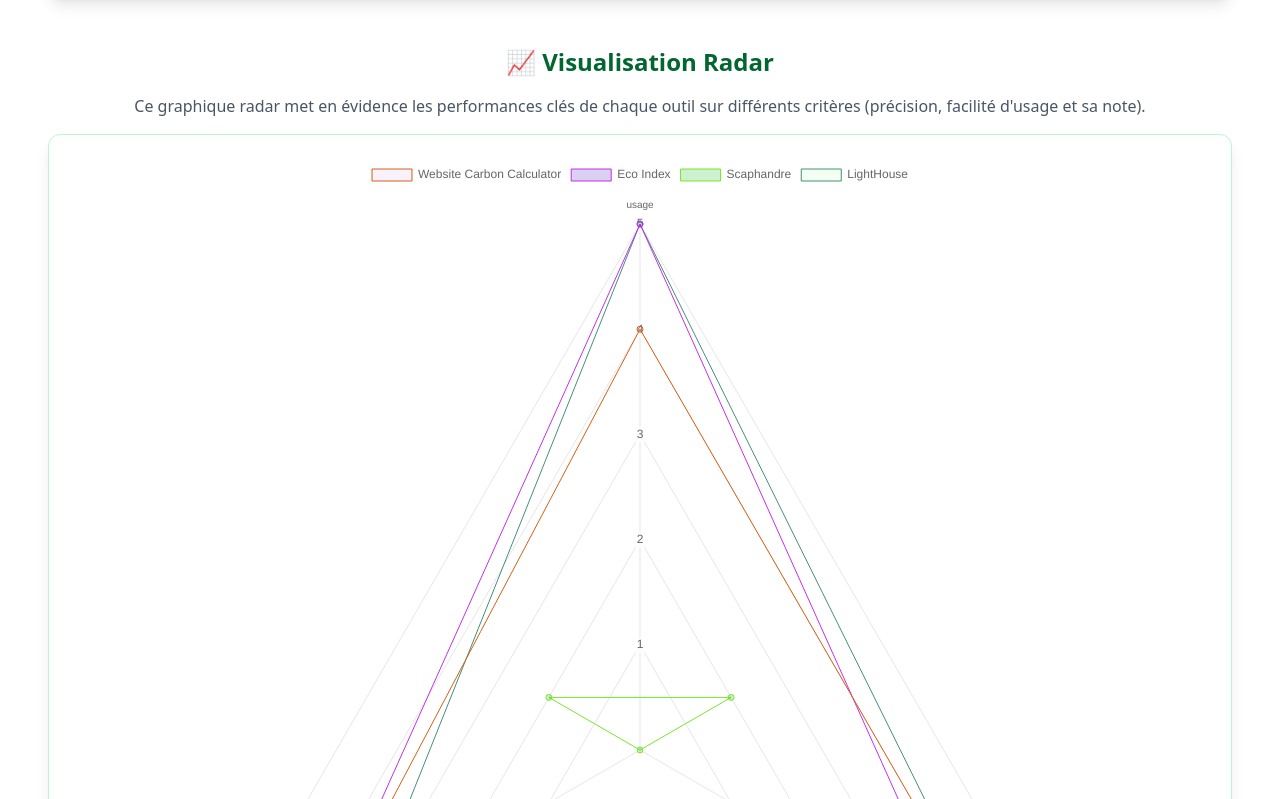
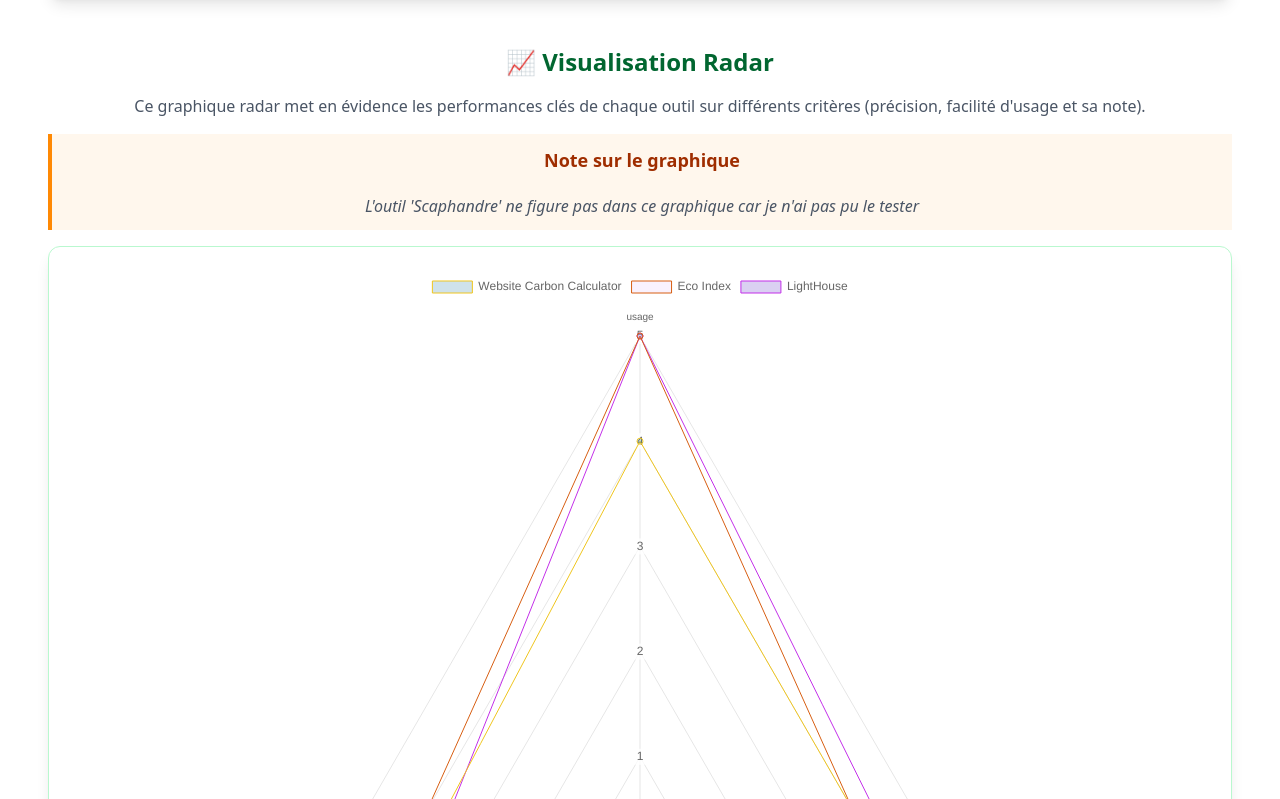
Before and after one commit to NotSkilix/BUT5-Ecoconception-WEB, a React (Vite) app: page / in a window 1280 px wide. Shown: the part 1601-2400 px from the top of the page. Built offline with nearby package versions, Linux system fonts and the light colour scheme.

Commit message:
feat(Tools Comparaison): exclude 'Scaphandre' from radar chart and add note explaining its absence

```diff
--- a/src/toolsComparaison/RadarChart.jsx
+++ b/src/toolsComparaison/RadarChart.jsx
@@ -23,7 +23,9 @@ const RadarChart = ({ tools }) => {
 
     const data = {
         labels: labels,
-        datasets: tools.tools.map(tool => ({
+        datasets: tools.tools
+            .filter(tool => tool.name!=="Scaphandre")
+            .map(tool => ({
             label: tool.name,
             data: labels.map(label => tool[label]),
             backgroundColor: `rgba(${Math.floor(Math.random() * 255)}, ${Math.floor(
--- a/src/toolsComparaison/ToolsComparaisonPage.jsx
+++ b/src/toolsComparaison/ToolsComparaisonPage.jsx
@@ -59,6 +59,14 @@ const ToolsComparaisonPage = () => {
                         <p className="text-gray-600 mb-4">
                             Ce graphique radar met en évidence les performances clés de chaque outil sur différents critères (précision, facilité d'usage et sa note).
                         </p>
+                        <div className="bg-orange-50 border-orange-400 border-l-4 mb-4 space-y-2">
+                            <h4 className="text-lg font-semibold text-orange-800 px-4 py-3">
+                                Note sur le graphique
+                            </h4>
+                            <p className="text-gray-600 italic px-4 pb-3">
+                                L'outil 'Scaphandre' ne figure pas dans ce graphique car je n'ai pas pu le tester
+                            </p>
+                        </div>
                         <div className="bg-white p-6 rounded-xl shadow-lg border border-green-200">
                             <RadarChart tools={tools} />
                         </div>
```
